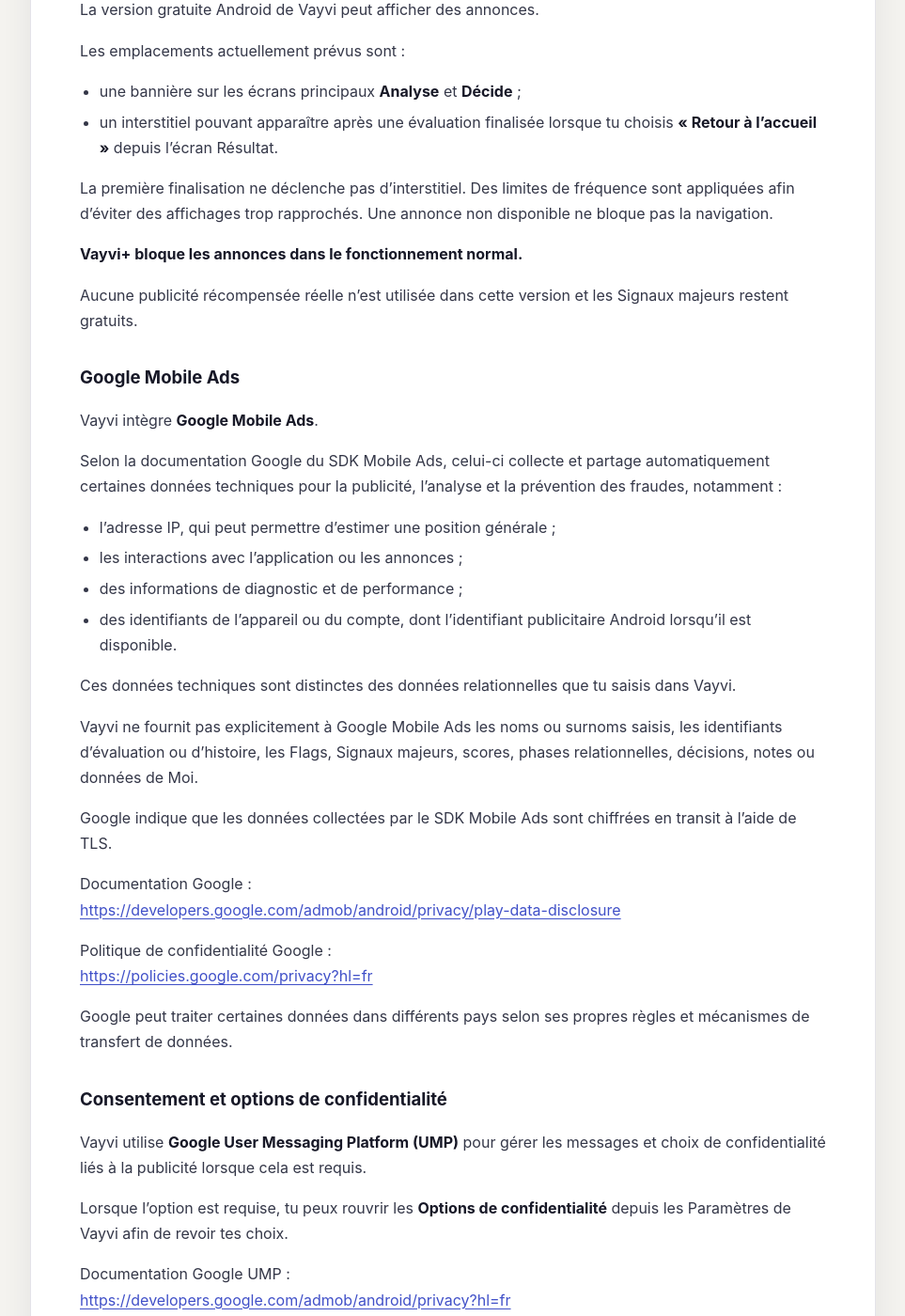
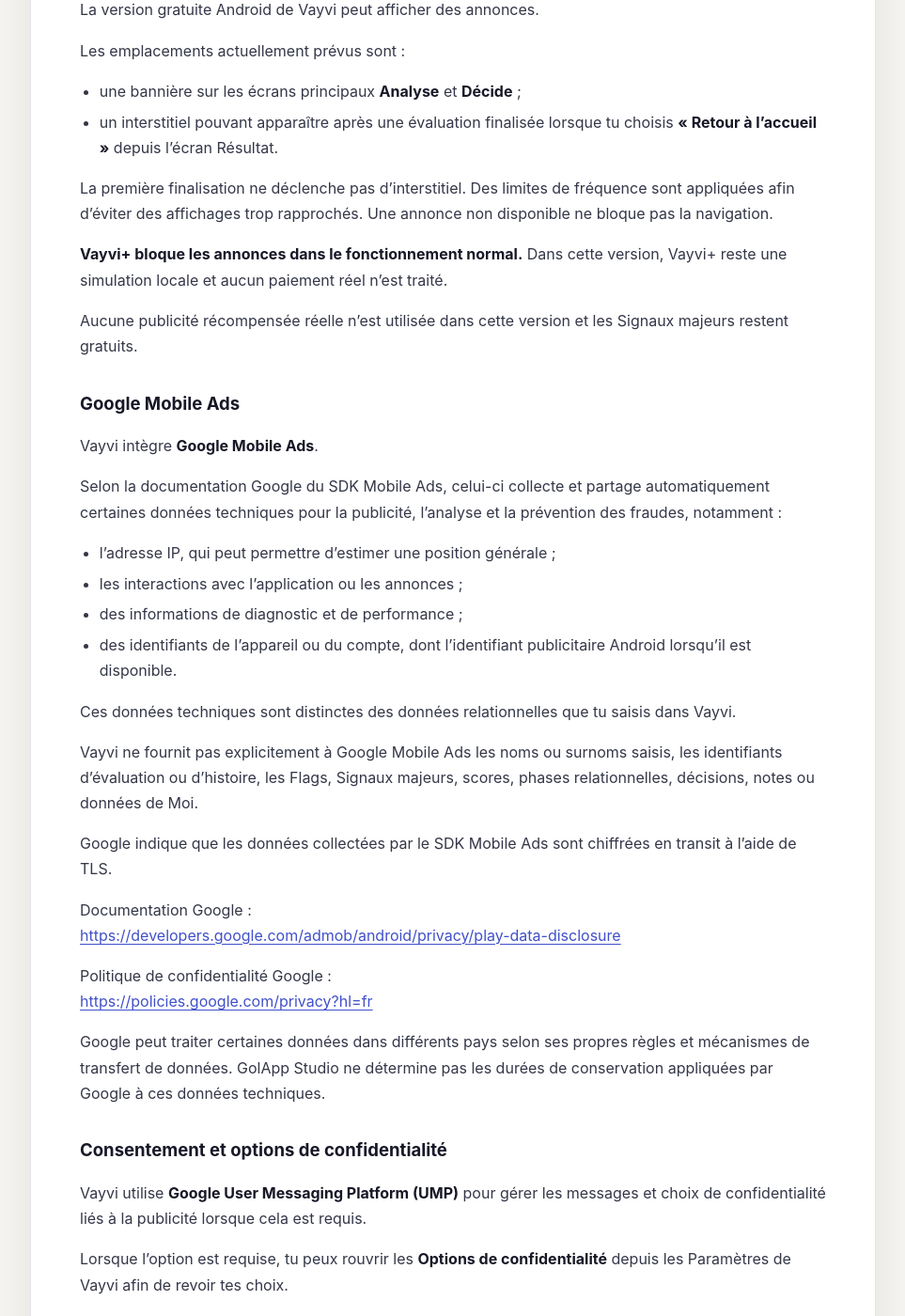
Before and after one commit to ShamsGolap/vayvi-privacy, a Jekyll site: the page built from index.md, in a window 1280 px wide and 1400 px high, scrolled down 2615 px. Shown: the whole window at 94% size, without its empty margins (158-1121 px from the left). Built offline with Jekyll 4.4.1, drawn with Linux system fonts in a browser that asks for light colours; some of the changed text lies outside the part shown.

Commit message:
docs: préciser les traitements tiers et le support

```diff
--- a/index.md
+++ b/index.md
@@ -77,7 +77,7 @@ Les emplacements actuellement prévus sont :
 
 La première finalisation ne déclenche pas d'interstitiel. Des limites de fréquence sont appliquées afin d'éviter des affichages trop rapprochés. Une annonce non disponible ne bloque pas la navigation.
 
-**Vayvi+ bloque les annonces dans le fonctionnement normal.**
+**Vayvi+ bloque les annonces dans le fonctionnement normal.** Dans cette version, Vayvi+ reste une simulation locale et aucun paiement réel n’est traité.
 
 Aucune publicité récompensée réelle n'est utilisée dans cette version et les Signaux majeurs restent gratuits.
 
@@ -104,7 +104,7 @@ Documentation Google :
 Politique de confidentialité Google :
 <https://policies.google.com/privacy?hl=fr>
 
-Google peut traiter certaines données dans différents pays selon ses propres règles et mécanismes de transfert de données.
+Google peut traiter certaines données dans différents pays selon ses propres règles et mécanismes de transfert de données. GolApp Studio ne détermine pas les durées de conservation appliquées par Google à ces données techniques.
 
 ### Consentement et options de confidentialité
 
@@ -200,6 +200,8 @@ Si tu contactes GolApp Studio par e-mail, par exemple pour :
 
 GolApp Studio reçoit l'adresse e-mail utilisée, le contenu du message et les éventuelles pièces jointes que tu choisis d'envoyer.
 
+Le contact par e-mail est volontaire. Si tu choisis d’écrire à GolApp Studio, ton adresse e-mail et le contenu nécessaire de ta demande sont indispensables pour pouvoir te répondre ou, le cas échéant, t’ajouter au programme de test.
+
 Ces informations sont utilisées pour traiter et suivre ta demande.
 
 Pour les demandes de support et de participation à un test, le traitement repose sur l'intérêt légitime de GolApp Studio à répondre aux utilisateurs et à gérer ses programmes de test. Pour une demande portant sur l'exercice de tes droits, les informations nécessaires sont traitées afin de respecter les obligations légales applicables.
```
